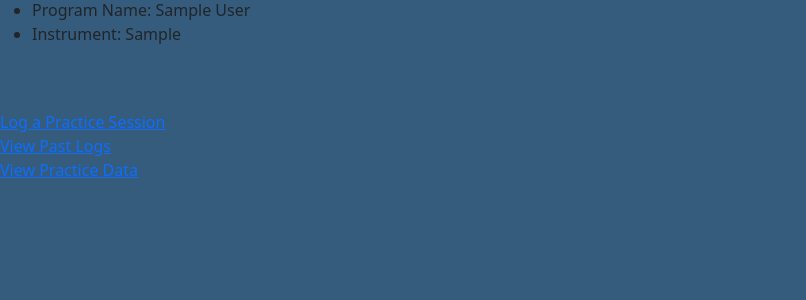
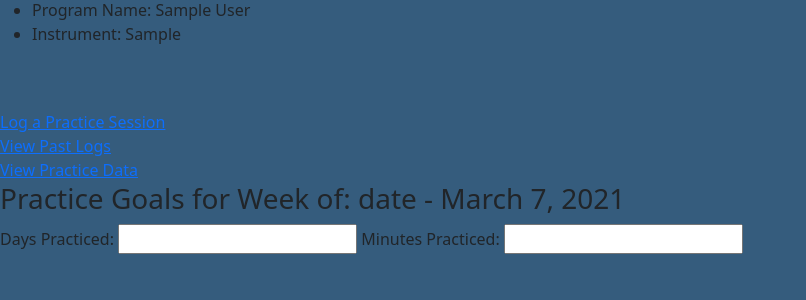
Before and after one commit to violatido/Virtual_Music_Studio, a Flask app: page /student-profile in a window 1280 px wide. Shown: the part 154-454 px from the top of the page, without its empty margins (0-806 px from the left). Run offline with Flask 2, Linux system fonts and the light colour scheme; the visitor is signed in with stand-in values (Sample User, id 1); tables that the repository leaves empty hold one stand-in row (values such as "Sample post"); data that the repository does not hold is empty; some libraries are stand-ins or nearby versions.

```diff
--- a/server.py
+++ b/server.py
@@ -116,13 +116,17 @@ def add_student():
 #__________________________________________functions for viewing profiles__________________________________________#
 @app.route('/student-profile')
 def view_student_profile():
-    """Renders the VMS student profile page"""
+    """Renders the VMS student profile page
+
+    Also updates the week displayed for student's weekly goals"""
 
     student = crud.get_student_by_id(session["student_id"])
     teacher = student.teacher
     private_teacher_email = request.form.get('private_teacher_email')
 
-    return render_template('student-profile.html', student=student, teacher=teacher)
+    date = "March 1"
+
+    return render_template('student-profile.html', student=student, teacher=teacher, date='date')
 
 @app.route('/teacher-profile')
 def view_teacher_profile():
@@ -143,7 +147,6 @@ def go_to_student_profile(student_id):
 
 
     return render_template('student-profile.html', student=student, teacher=teacher)
-
 
 #________________________________________functions for adding practice logs________________________________________#
 
--- a/templates/student-profile.html
+++ b/templates/student-profile.html
@@ -20,5 +20,12 @@
   <submit id="practice-log-button"></button> <a id="practice-log-link" href="http://0.0.0.0:5000/practice-log">Log a Practice Session</a></submit> <br>
   <submit id="view-past-logs-button"></button> <a id="view-past-logs-link" href="http://0.0.0.0:5000/past-logs">View Past Logs</a></submit> <br>
   <submit id="view-practice-data-button"></button> <a id="view-practice-data-link" href="http://0.0.0.0:5000/charts">View Practice Data</a></submit>
+
+  <form action="">
+    <h3 id="date">Practice Goals for Week of: {{ date }} - March 7, 2021</h3>
+    Days Practiced: <input type="number">
+    Minutes Practiced: <input type="number">
+  </form>
+
   {% endif %}
 {% endblock %}
```
Also changed, not shown: model.py (+0 -25 lines).
